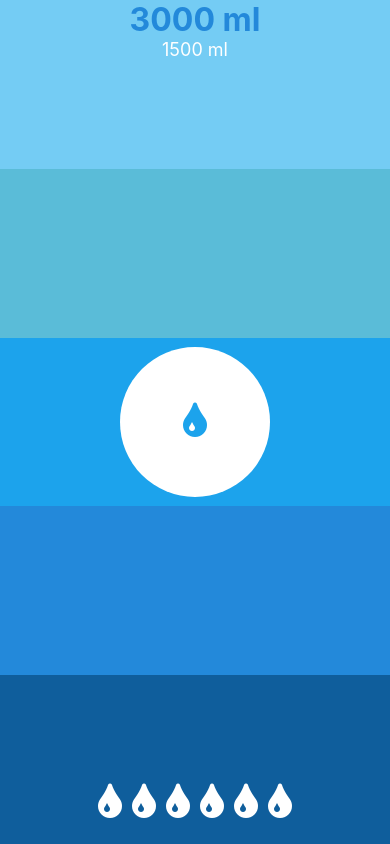
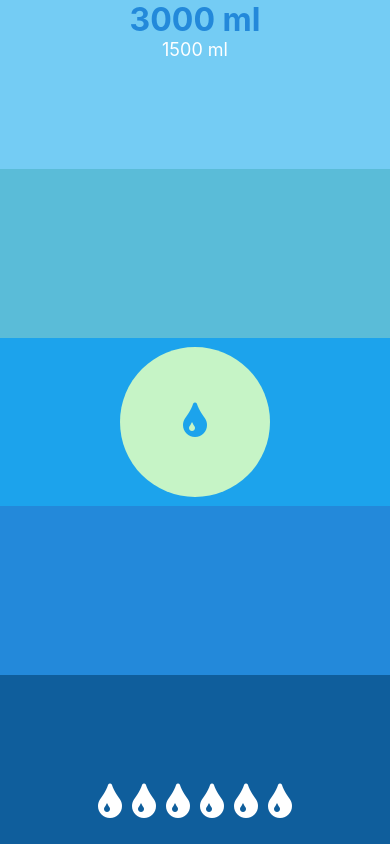
Before and after one commit to kond7io/WaterReminder, a React Native app: screen / in a window 390 px wide. Built offline with nearby package versions, Linux system fonts and the light colour scheme.

Commit message:
feat: add button animation && GlassItem key

```diff
--- a/src/components/atoms/WaterLevelItem/WaterLevelItem.tsx
+++ b/src/components/atoms/WaterLevelItem/WaterLevelItem.tsx
@@ -1,5 +1,5 @@
 import React, {useEffect, useRef} from 'react';
-import {Animated, Text} from 'react-native';
+import {Animated} from 'react-native';
 
 export interface WaterLevelItemProps {
   opacity: React.ReactNode;
--- a/src/components/molecules/AddWaterGlass/AddWaterGlass.tsx
+++ b/src/components/molecules/AddWaterGlass/AddWaterGlass.tsx
@@ -1,8 +1,9 @@
-import React from 'react';
+import React, {useRef, useState} from 'react';
 
-import {Text, ViewStyle} from 'react-native';
+import {ViewStyle, View} from 'react-native';
 import {Button} from '../../../components/atoms';
 import Icon from 'react-native-vector-icons/FontAwesome';
+import {Animated, Easing} from 'react-native';
 
 export interface AddWaterGlassProps {
   style?: ViewStyle;
@@ -12,17 +13,47 @@ export const AddWaterGlass: React.FC<AddWaterGlassProps> = ({
   style,
   target,
 }) => {
+  const buttonColor = useRef(new Animated.Value(0.3)).current;
+
+  const animate = () => {
+    Animated.sequence([
+      Animated.timing(buttonColor, {
+        toValue: 1,
+        duration: 500,
+        useNativeDriver: false,
+      }),
+      Animated.timing(buttonColor, {
+        toValue: 0,
+        delay: 250,
+        duration: 500,
+        useNativeDriver: false,
+      }),
+    ]).start();
+  };
+
+  const buttonInterpolate = buttonColor.interpolate({
+    inputRange: [0, 1],
+    outputRange: ['#FFFFFF', '#42db40'],
+  });
+
+  const animatedStyle = {
+    backgroundColor: buttonInterpolate,
+  };
+
   return (
-    <Button
-      target={target}
-      style={[
-        {
-          backgroundColor: 'white',
-          width: 150,
-          height: 150,
+    <Animated.View
+      style={{
         zIndex: 2,
         borderRadius: 150,
         elevation: 20,
+        ...animatedStyle,
+      }}>
+      <Button
+        target={animate}
+        style={[
+          {
+            width: 150,
+            height: 150,
             alignItems: 'center',
             justifyContent: 'center',
           },
@@ -30,5 +61,6 @@ export const AddWaterGlass: React.FC<AddWaterGlassProps> = ({
         ]}>
         <Icon name={'tint'} size={42} color={'#1ca3ec'} />
       </Button>
+    </Animated.View>
   );
 };
--- a/src/components/molecules/GlassContainer/GlassContainer.tsx
+++ b/src/components/molecules/GlassContainer/GlassContainer.tsx
@@ -29,7 +29,7 @@ export const GlassContainer: React.FC<GlassContainerProps> = ({
       ]}>
       {glassCount.map((val, index) => {
         if (index < end) {
-          return <GlassItem />;
+          return <GlassItem key={index} />;
         }
       })}
     </Column>
```
Lines whose indentation alone changed are shown as unchanged.
